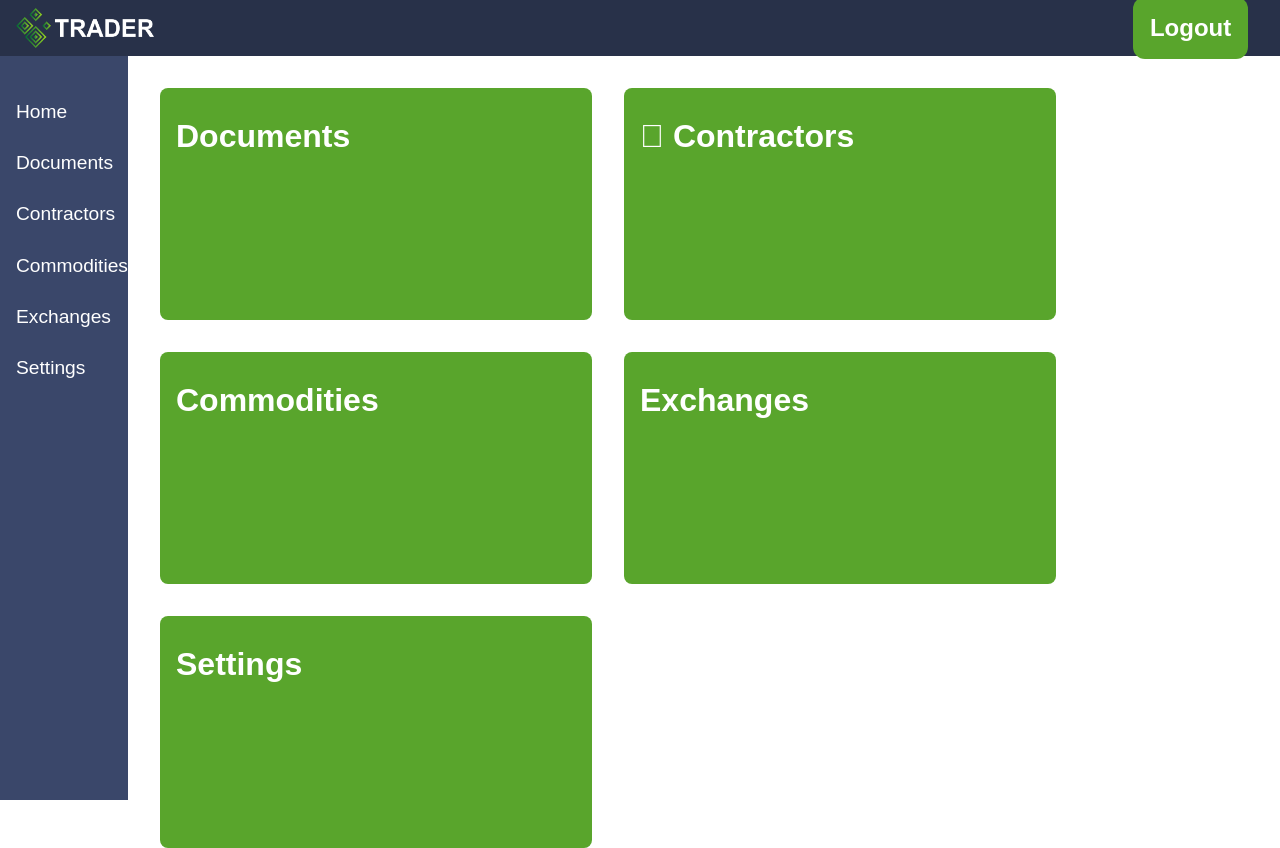
After one commit to Jacek772/Trader, a PHP site: page /public/home.html in a window 1280 px wide. The commit adds this page. Run offline with PHP 8.4, Linux system fonts and the light colour scheme.

Commit message:
creating login and home pages

```diff
--- /dev/null
+++ b/public/css/home.css
@@ -0,0 +1,36 @@
+main {
+    height: 93%;
+    display: flex;
+    flex-direction: row;
+}
+
+section{
+    width: 90%;
+    padding: 2em;
+    display: flex;
+    flex-direction: row;
+    justify-content: flex-start;
+    align-content: flex-start;
+    flex-wrap: wrap;
+    /*display: grid;*/
+    /*grid-gap: 2em;*/
+    /*grid-template-columns: repeat(6, auto);*/
+    /*grid-template-rows: repeat(6, auto);*/
+}
+
+/* media queries */
+@media screen and (min-width: 992px) and (max-width: 1199px) {
+
+}
+
+@media screen and (min-width: 768px) and (max-width: 991px) {
+
+}
+
+@media screen and (min-width: 577px) and (max-width: 767px) {
+
+}
+
+@media screen and (max-width: 576px) {
+
+}
--- /dev/null
+++ b/public/css/style.css
@@ -0,0 +1,271 @@
+*{
+    font-size: 12pt;
+    font-family: Arial !important;
+}
+
+/* Colors */
+.bg-white{
+    background-color: #FFFFFF;
+}
+
+.color-white{
+    color: #FFFFFF;
+}
+
+.bg-green{
+    background-color: #59A52C;
+}
+
+.color-green{
+    color: #59A52C;
+}
+
+.bg-lightgreen{
+    background-color: #6FCA3A;
+}
+
+.color-lightgreen{
+    color: #6FCA3A;
+}
+
+.bg-darkgray{
+    background-color: #161B28;
+}
+
+.color-darkgray{
+    color: #161B28;
+}
+
+.bg-gray{
+    background-color: #283149;
+}
+
+.color-gray{
+    color: #283149;
+}
+
+.bg-lightgray{
+    background-color: #3A476A;
+}
+
+.color-lightgray{
+    color: #3A476A;
+}
+
+/* width */
+.w-25{
+    width: 25%;
+}
+
+.w-50{
+    width: 50%;
+}
+
+.w-75{
+    width: 75%;
+}
+
+.w-100{
+    width: 100%;
+}
+
+
+/* align */
+.container{
+    width: 100vw;
+    height: 100vh;
+}
+
+.container-row{
+    display: flex;
+    flex-direction: row;
+}
+
+/* Shadow */
+.bg-shadow-left {
+    -webkit-box-shadow: -15px 0px 25px 0px #161B28;
+    -moz-box-shadow: -15px 0px 25px 0px #161B28;
+    box-shadow: -15px 0px 25px 0px #161B28;
+}
+
+
+/* Form */
+/*.form-container {*/
+/*    padding: 4em;*/
+/*    border-radius: 1em;*/
+/*    display: flex;*/
+/*    flex-direction: column;*/
+/*    justify-content: center;*/
+/*    align-items: center;*/
+/*}*/
+
+.form-login-container {
+    display: flex;
+    flex-direction: column;
+    justify-content: center;
+    align-items: center;
+}
+
+.form-title{
+    font-size: 3em;
+    font-weight: bold;
+    margin: 0.5em 0;
+}
+
+
+.form-item{
+    padding: 1em 0.2em;
+    width: 100%;
+    box-sizing: border-box;
+    display: flex;
+    flex-direction: row;
+    justify-content: center;
+    align-items: center;
+}
+
+.form-item-left{
+    justify-content: flex-start;
+}
+
+.input-text {
+    height: 2em;
+    padding: 1em;
+    width: 100%;
+    box-sizing: border-box;
+    border-radius: 0.5em;
+    font-size: 1.5em;
+}
+
+.input-checkbox {
+    height: 1em;
+    width: 1em;
+    box-sizing: border-box;
+    margin-right: 1em;
+    font-size: 1.5em;
+    cursor: pointer;
+}
+
+.input-label{
+    font-weight: bold;
+    font-size: 1em;
+}
+
+/* buttons */
+
+.button {
+    padding: 0.7em;
+    font-weight: bold;
+    border: none;
+    border-radius: 0.5em;
+    cursor: pointer;
+    font-size: 1.5em;
+}
+
+.button-primary{
+    background: #59A52C;
+    color: #FFF;
+}
+
+.button-primary:hover{
+    background-color: #6FCA3A;
+}
+
+.button-secondary{
+    background: #3A476A;
+    color: #FFF;
+}
+
+.button-secondary:hover{
+    background: #44537a;
+}
+
+/* alert */
+.alert{
+    padding: 1em;
+    border: 0.3em solid;
+    border-radius: 0.4em;
+}
+
+.alert-title {
+    font-weight: bold;
+    padding: 0.5em 0;
+}
+
+.alert-text{
+    text-align: justify;
+    padding: 0.5em 0;
+}
+
+
+.alert-danger{
+    background: #ff5555;
+    color: #880000;
+    border-color: #880000;
+}
+
+.header {
+    width: 100vw;
+    background: #283149;
+    height: 7%;
+    display: flex;
+    flex-direction: row;
+    align-items: center;
+    justify-content: space-between;
+    padding: 0px 1em;
+    box-sizing: border-box;
+}
+
+.header-img-logo {
+    height: 70%;
+}
+
+.button-logout-container{
+    padding: 1em;
+}
+
+/* vertical nav */
+.nav{
+    height: 100%;
+    width: 10%;
+    padding-top: 30px;
+    background: #3A476A;
+    box-sizing: border-box;
+}
+
+.nav-item{
+    padding: 1em;
+}
+
+.nav-link{
+    font-size: 1.2em;
+    text-decoration: none;
+    color: #FFFFFF;
+}
+
+.nav-link:hover{
+    color: #bbbbbb;
+}
+
+/* navcard */
+.navcard{
+    padding: 1em;
+    /*border: 1px solid;*/
+    cursor: pointer;
+    width: 400px;
+    height: 200px;
+    margin-right: 2em;
+    margin-bottom: 2em;
+    border-radius: 0.5em;
+    background-color: #59A52C;
+}
+
+.navcard-title{
+    font-weight: bold;
+    padding: 0.5em 0;
+    font-size: 2em;
+    color: #FFFFFF;
+}
+
+.navcard-text{
+
+}
--- /dev/null
+++ b/public/home.html
@@ -0,0 +1,73 @@
+<!doctype html>
+<html lang="en">
+<head>
+  <meta charset="UTF-8">
+  <meta name="viewport"
+        content="width=device-width, user-scalable=no, initial-scale=1.0, maximum-scale=1.0, minimum-scale=1.0">
+  <meta http-equiv="X-UA-Compatible" content="ie=edge">
+  <link rel="stylesheet" href="https://cdnjs.cloudflare.com/ajax/libs/font-awesome/4.7.0/css/font-awesome.min.css">
+  <link rel="stylesheet" href="./css/zero.css">
+  <link rel="stylesheet" href="./css/style.css">
+  <link rel="stylesheet" href="./css/home.css">
+  <title>Trader</title>
+</head>
+<body>
+<div class="container">
+  <header class="header">
+    <img src="./img/logo_1.png" alt="logo_2" class="header-img-logo" />
+    <div class="button-logout-container">
+      <button class="button button-primary">Logout</button>
+    </div>
+  </header>
+  <main>
+    <nav class="nav">
+      <ul>
+        <li class="nav-item">
+          <a href="#" class="nav-link">Home</a>
+        </li>
+        <li class="nav-item">
+          <a href="#" class="nav-link">Documents</a>
+        </li>
+        <li class="nav-item">
+          <a href="#" class="nav-link">Contractors</a>
+        </li>
+        <li class="nav-item">
+          <a href="#" class="nav-link">Commodities</a>
+        </li>
+        <li class="nav-item">
+          <a href="#" class="nav-link">Exchanges</a>
+        </li>
+        <li class="nav-item">
+          <a href="#" class="nav-link">Settings</a>
+        </li>
+      </ul>
+    </nav>
+    <section>
+      <div class="navcard">
+        <h2 class="navcard-title">Documents</h2>
+<!--        <p class="navcard-text">Dokumenty handlowe</p>-->
+      </div>
+      <div class="navcard">
+        <h2 class="navcard-title">
+          <i class="fa fa-file"></i>
+          Contractors
+        </h2>
+<!--        <p class="navcard-text">Dokumenty handlowe</p>-->
+      </div>
+      <div class="navcard">
+        <h2 class="navcard-title">Commodities</h2>
+<!--        <p class="navcard-text">Dokumenty handlowe</p>-->
+      </div>
+      <div class="navcard">
+        <h2 class="navcard-title">Exchanges</h2>
+<!--        <p class="navcard-text">Dokumenty handlowe</p>-->
+      </div>
+      <div class="navcard">
+        <h2 class="navcard-title">Settings</h2>
+<!--        <p class="navcard-text">Dokumenty handlowe</p>-->
+      </div>
+    </section>
+  </main>
+</div>
+</body>
+</html>
```
Also changed, not shown: public/css/index.css (+55 -15 lines), public/index.html (added, +46 -0 lines), public/img/logo_1.png (added), public/img/logo_2.png (added).
